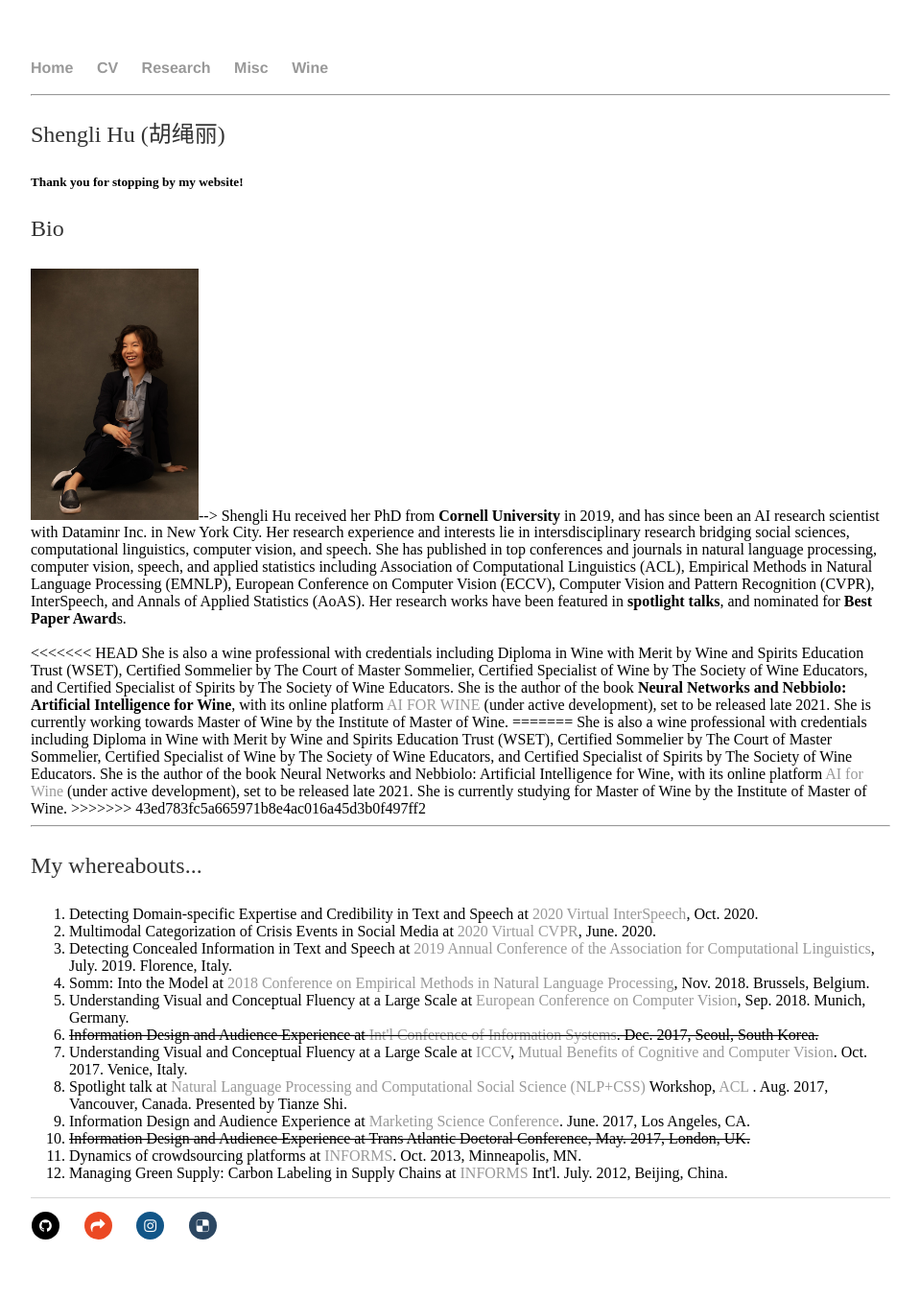
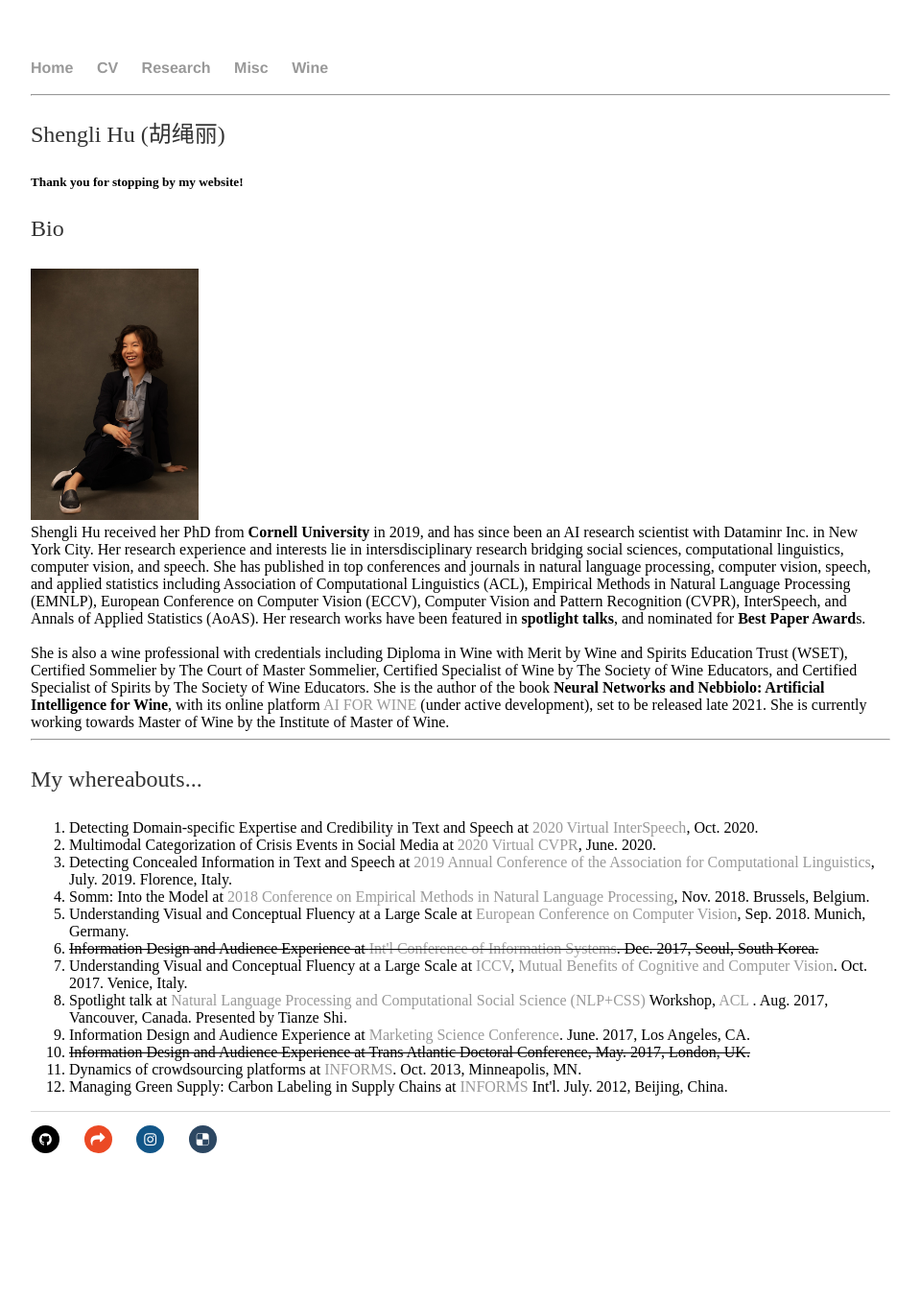
Before and after one commit to shenglih/shenglih.github.io, a Jekyll site: the page built from index.html, in a window 1280 px wide. Shown: the whole page at 96% size, without its empty margins (160-1119 px from the left). Built offline with Jekyll 4.4.1, drawn with Linux system fonts in a browser that asks for light colours; comment, search, counter and statistics services are not loaded; after the commit the page ends 1264 px from its top, so only the background shows below that.

Commit message:
Update index.html

```diff
--- a/index.html
+++ b/index.html
@@ -9,7 +9,8 @@ title: Shengli Hu, Research Scientist
 
 <p> Bio </p>
 <div class="container">
-<img src="avatar6.jpg" alt="Avartar" width="175" align=”right”>-->
+<img src="avatar6.jpg" alt="Avartar" width="175" align=”right”>
+	<br>
 
 Shengli Hu received her PhD from <b>Cornell University</b> in 2019, and has since been an AI research scientist with Dataminr Inc. in New York City. Her research experience and interests
 lie in intersdisciplinary research bridging social sciences, computational linguistics, computer vision, and speech. She has published in top conferences and journals in natural language
@@ -21,12 +22,9 @@ Conference on Computer Vision (ECCV), Computer Vision and Pattern Recognition (C
 
  <br>
 
-<<<<<<< HEAD
+
 She is also a wine professional with credentials including Diploma in Wine with Merit by Wine and Spirits Education Trust (WSET), Certified Sommelier by The Court of Master Sommelier, Certified Specialist of Wine by The Society of Wine Educators, and Certified Specialist of Spirits by The Society of Wine Educators. She is the author of the book <b>Neural Networks and Nebbiolo: Artificial Intelligence for Wine</b>, with its online platform <a href="https://ai-somm.github.io">AI FOR WINE</a> (under active development), set to be released late 2021. She is currently working towards Master of Wine by the Institute of Master of Wine.
-=======
 
-She is also a wine professional with credentials including Diploma in Wine with Merit by Wine and Spirits Education Trust (WSET), Certified Sommelier by The Court of Master Sommelier, Certified Specialist of Wine by The Society of Wine Educators, and Certified Specialist of Spirits by The Society of Wine Educators. She is the author of the book Neural Networks and Nebbiolo: Artificial Intelligence for Wine, with its online platform <a href="https://ai-somm.github.io">AI for Wine</a> (under active development), set to be released late 2021. She is currently studying for Master of Wine by the Institute of Master of Wine.
->>>>>>> 43ed783fc5a665971b8e4ac016a45d3b0f497ff2
 
 </div>
 
```
